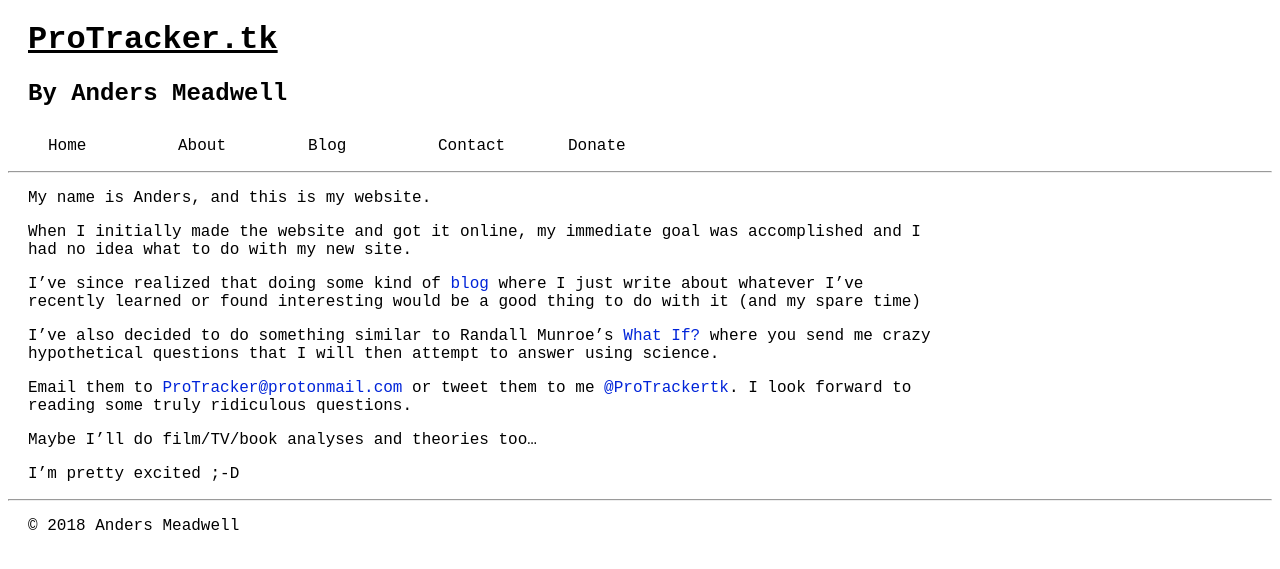
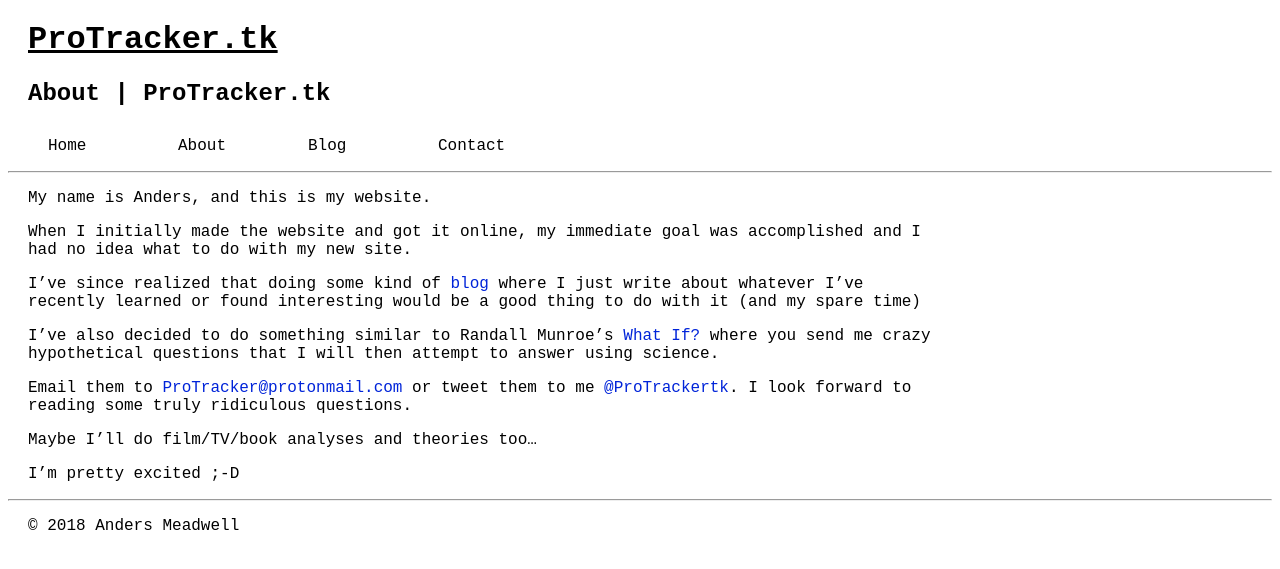
Before and after one commit to seofon7/seofon7.github.io, a Jekyll site: the page built from about/index.md, in a window 1280 px wide. Shown: the top 569 px of the page. Built offline with Jekyll 4.4.1, drawn with Linux system fonts in a browser that asks for light colours.

Commit message:
Update default.html

```diff
--- a/_layouts/default.html
+++ b/_layouts/default.html
@@ -1,3 +1,4 @@
+
 <!DOCTYPE html>
 <html>
 
@@ -5,7 +6,11 @@
 
 		<meta charset="UTF-8">
 
-		<title>{{ page.title }}</title>
+		{% if page.title == "By Anders Meadwell" %}
+		<title>ProTracker.tk</title>
+		{% else %}
+		<title>{{ page.title }} | ProTracker.tk</title>
+		{% endif %}
 
 		<meta name="google-site-verification" content="6R1p_42qJ1bZwnkrUvM1nuD7f7P7Ox7b-1m84ylgnPs" />
 
@@ -21,16 +26,36 @@
 
 		<header>
 			<h1><a href="/" class="heading">ProTracker.tk</a></h1>
-			<h2>By Anders Meadwell</h2>
+
+			{% if layout.page == "blog" %}
+			<h2>Blog</h2>
+			{% else %}
+			<h2>{{ page.title }}</h2>
+			{% endif %}
 
 			<!-- navbar begins here -->
 			<nav>
 				<ul style="margin-right: 20px; margin-left: 20px; padding-right: 0px; padding-left: 0px;">
+					{% if page.title == "By Anders Meadwell" %}
+					<li style="margin-right: 0px;"><a href="/" class="active">Home</a></li>
+					{% else %}
 					<li style="margin-right: 0px;"><a href="/" class="nav">Home</a></li>
+					{% endif %}
+					{% if page.title == "About" %}
+					<li style="margin-left: 0px; margin-right: 0px;"><a href="/about" class="active">About</a></li>
+					{% else %}
 					<li style="margin-left: 0px; margin-right: 0px;"><a href="/about" class="nav">About</a></li>
+					{% endif %}
+					{% if page.title == "Blog" or layout.page == "blog" %}
+					<li style="margin-left: 0px; margin-right: 0px;"><a href="/blog" class="active">Blog</a></li>
+					{% else %}
 					<li style="margin-left: 0px; margin-right: 0px;"><a href="/blog" class="nav">Blog</a></li>
-					<li style="margin-left: 0px; margin-right: 0px;"><a href="/contact" class="nav">Contact</a></li>
-					<li style="margin-left: 0px;"><a href="/donate" class="nav">Donate</a></li>
+					{% endif %}
+					{% if page.title == "Contact" %}
+					<li style="margin-left: 0px;"><a href="/contact" class="active">Contact</a></li>
+					{% else %}
+					<li style="margin-left: 0px;"><a href="/contact" class="nav">Contact</a></li>
+					{% endif %}
 					<!-- remember to add class "active" to current page on nav bar -->
 				</ul>
 			</nav>
```
